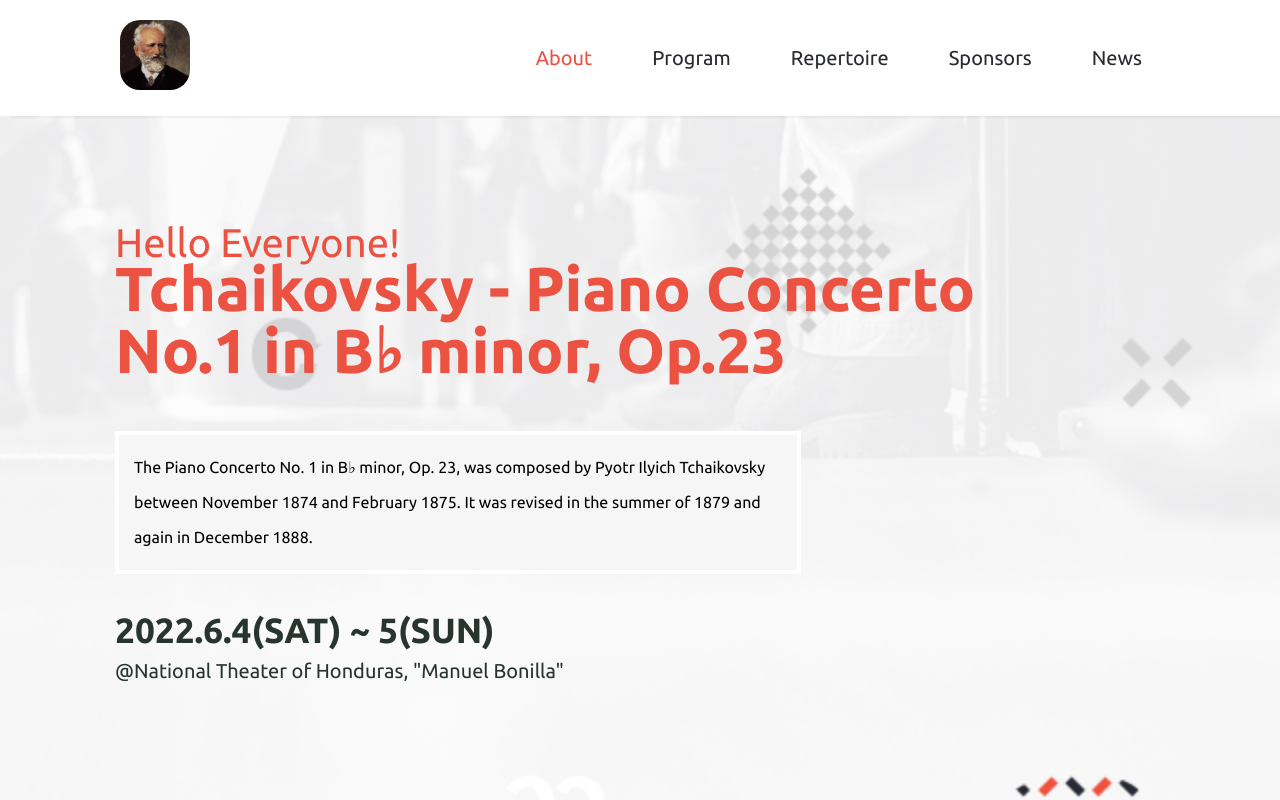
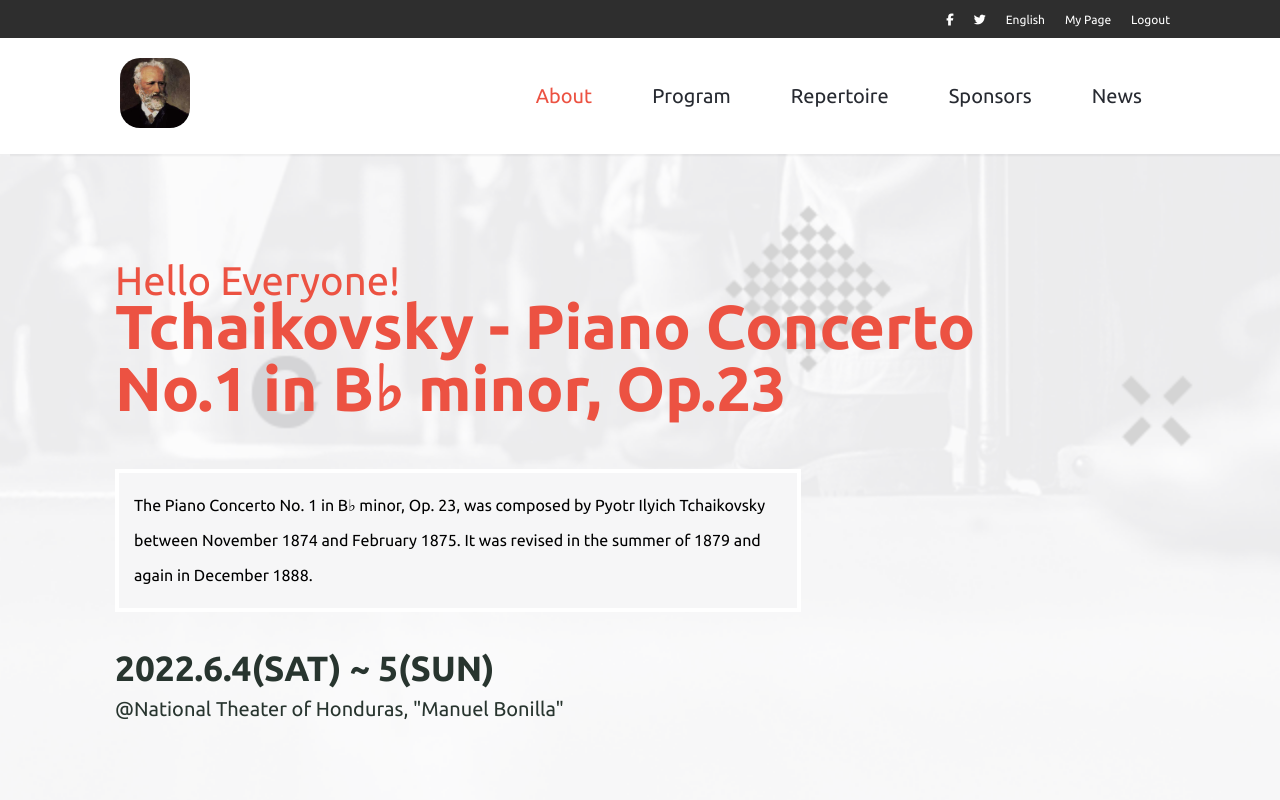
Before and after one commit to ulisesedu7/Capstone-Project-1, a plain HTML site: page index.html in a window 1280 px wide. Shown: the top 800 px of the page. Drawn offline with Linux system fonts and the light colour scheme.

Commit message:
Add reviewer required changes -top navbar

```diff
--- a/css/styles.css
+++ b/css/styles.css
@@ -492,12 +492,41 @@ Hidden Desktop Stuff
   display: none;
 }
 
+#pre-header-d {
+  display: none;
+}
+
 /*
 Desktop Version Styles
 */
 @media screen and (min-width: 768px) {
   #mobile-header {
     display: none;
+  }
+
+  #pre-header-d {
+    display: flex;
+    flex-direction: row;
+    justify-content: flex-end;
+    align-items: center;
+    list-style: none;
+    color: #fff;
+    background-color: #2e2e2e;
+    height: 2.4rem;
+    padding: 0 6.25rem;
+  }
+
+  #pre-header-d a {
+    font-size: 12px;
+    font-weight: 400;
+    margin: 0 10px;
+    align-self: center;
+  }
+
+  #pre-header-d a:link,
+  #pre-header-d a:visited {
+    color: #fff;
+    text-decoration: none;
   }
 
   #desktop-header {
@@ -518,7 +547,7 @@ Desktop Version Styles
   }
 
   .desktop-menu-links {
-    flex-direction: row;
+    flex-flow: row wrap;
     justify-content: space-between;
     align-items: baseline;
     list-style: none;
--- a/index.html
+++ b/index.html
@@ -18,6 +18,14 @@
   <link href="https://fonts.googleapis.com/css2?family=Ubuntu:wght@300;400;500;700&display=swap" rel="stylesheet">
 </head>
 <body>
+  <div id="pre-header-d" class="display-flex">
+    <a href="#"><i class="fa-brands fa-facebook-f"></i></a>
+    <a href="#"><i class="fa-brands fa-twitter"></i></a>
+    <a href="#">English</a>
+    <a href="#">My Page</a>
+    <a href="#">Logout</a>
+  </div>
+
   <header id="desktop-header">
     <nav class="desktop-nav-list display-flex">
       <a class="mobile-menu-a main-logo" href="index.html"><img src="images/tchaikovski-img.jpg" alt="An image of Tchaikovski"></a>
```
